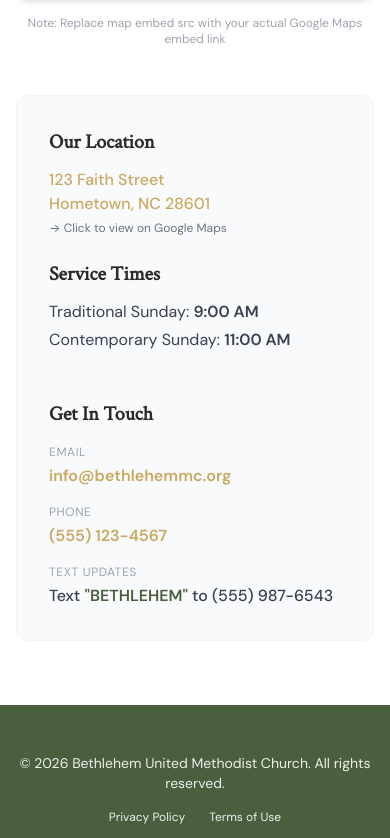
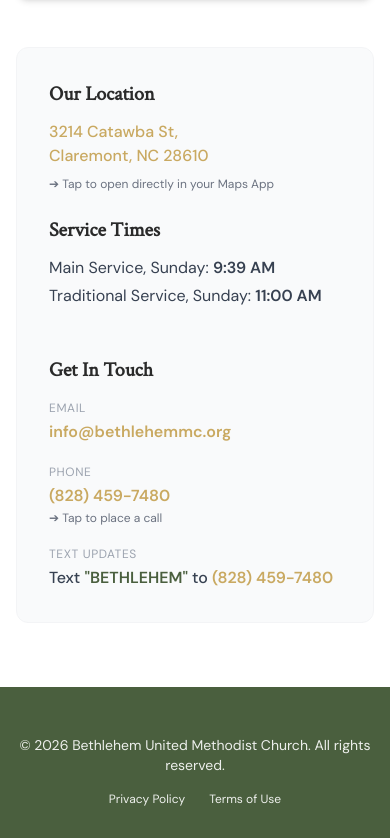
Before and after one commit to powersb911/Bethlehem-UMC, a website: page index.html in a window 390 px wide. Shown: the part 3362-4200 px from the top of the page. Drawn offline with Linux system fonts and the light colour scheme.

Commit message:
Feat: connected real Google Maps iframe embed data and mobile link parameters

```diff
--- a/index.html
+++ b/index.html
@@ -229,45 +229,44 @@
             <div class="max-w-4xl mx-auto">
                 <h2 class="mb-8 text-center text-3xl">Contact Us & Location</h2>
 
-                <div class="rounded-xl overflow-hidden shadow-md border border-gray-100 mb-4">
+                <div class="rounded-xl overflow-hidden shadow-md border border-gray-100 mb-12">
                     <iframe
-                        src="https://www.google.com/maps/embed?pb=!1m18!1m12!1m3!1d3234.332341!2d-81.33214!3d35.74321"
+                        src="https://www.google.com/maps/embed?pb=!1m18!1m12!1m3!1d3237.409867964433!2d-81.14307782352827!3d35.711277428059085!2m3!1f0!2f0!3f0!3m2!1i1024!2i768!4f13.1!3m3!1m2!1s0x885145ec68bb0e77%3A0x89c99be821be0e7c!2sBethlehem%20United%20Methodist%20Church!5e0!3m2!1sen!2sus!4v1716668000000!5m2!1sen!2sus"
                         width="100%"
                         height="400"
                         style="border:0;"
                         allowfullscreen=""
                         loading="lazy"
                         referrerpolicy="no-referrer-when-downgrade"
-                        title="Church Location Map">
+                        title="Bethlehem United Methodist Church Interactive Location Map">
                     </iframe>
                 </div>
 
-                <p class="text-center text-xs text-gray-400 mb-12">
-                    Note: Replace map embed src with your actual Google Maps embed link
-                </p>
+                <div class="grid md:grid-cols-2 gap-12 bg-gray-50 p-8 rounded-xl border border-gray-100">
 
-                <div class="grid md:grid-cols-2 gap-12 bg-gray-50 p-8 rounded-xl border border-gray-100">
                     <div>
                         <h3 class="mb-3 text-xl">Our Location</h3>
                         <a
-                            href="#"
+                            href="https://maps.google.com/?q=Bethlehem+United+Methodist+Church,+3214+Catawba+St,+Claremont,+NC+28610"
                             target="_blank"
                             rel="noopener noreferrer"
-                            class="text-base mb-6 block text-secondary font-medium transition hover:underline">
-                            123 Faith Street<br>
-                            Hometown, NC 28601<br>
-                            <span class="text-xs text-gray-500 mt-1 block font-normal">→ Click to view on Google Maps</span>
+                            class="text-base mb-6 block text-secondary font-medium transition hover:underline group">
+                            3214 Catawba St,<br>
+                            Claremont, NC 28610<br>
+                            <span class="text-xs text-gray-500 mt-2 block font-normal group-hover:text-primary transition">
+                                ➔ Tap to open directly in your Maps App
+                            </span>
                         </a>
 
                         <h3 class="mb-3 text-xl">Service Times</h3>
-                        <p class="text-base text-gray-700 mb-1">Traditional Sunday: <span class="font-semibold">9:00 AM</span></p>
-                        <p class="text-base text-gray-700">Contemporary Sunday: <span class="font-semibold">11:00 AM</span></p>
+                        <p class="text-base text-gray-700 mb-1">Main Service, Sunday: <span class="font-semibold">9:39 AM</span></p>
+                        <p class="text-base text-gray-700">Traditional Service, Sunday: <span class="font-semibold">11:00 AM</span></p>
                     </div>
 
                     <div>
                         <h3 class="mb-4 text-xl">Get In Touch</h3>
 
-                        <div class="mb-4">
+                        <div class="mb-5">
                             <p class="text-xs text-gray-400 uppercase tracking-wider mb-1">Email</p>
                             <a
                                 href="mailto:info@bethlehemmc.org"
@@ -276,22 +275,28 @@
                             </a>
                         </div>
 
-                        <div class="mb-4">
+                        <div class="mb-5">
                             <p class="text-xs text-gray-400 uppercase tracking-wider mb-1">Phone</p>
                             <a
-                                href="tel:+15551234567"
-                                class="text-base text-secondary font-semibold transition hover:underline">
-                                (555) 123-4567
+                                href="tel:+18284597480"
+                                class="text-base text-secondary font-semibold transition hover:underline block group">
+                                (828) 459-7480
+                                <span class="text-xs text-gray-500 block font-normal mt-0.5 normal-case tracking-normal group-hover:text-primary transition">
+                                    ➔ Tap to place a call
+                                </span>
                             </a>
                         </div>
 
                         <div>
                             <p class="text-xs text-gray-400 uppercase tracking-wider mb-1">Text Updates</p>
-                            <p class="text-base text-gray-700 font-medium">Text <span class="text-primary font-bold">"BETHLEHEM"</span> to (555) 987-6543</p>
+                            <p class="text-base text-gray-700 font-medium">
+                                Text <span class="text-primary font-bold">"BETHLEHEM"</span> to
+                                <a href="sms:+18284597480" class="text-secondary font-semibold hover:underline">(828) 459-7480</a>
+                            </p>
                         </div>
                     </div>
-                </div>
-            </div>
+
+                </div> </div>
         </section>
     </main>
 
```
Also changed, not shown: dist/output.css.
